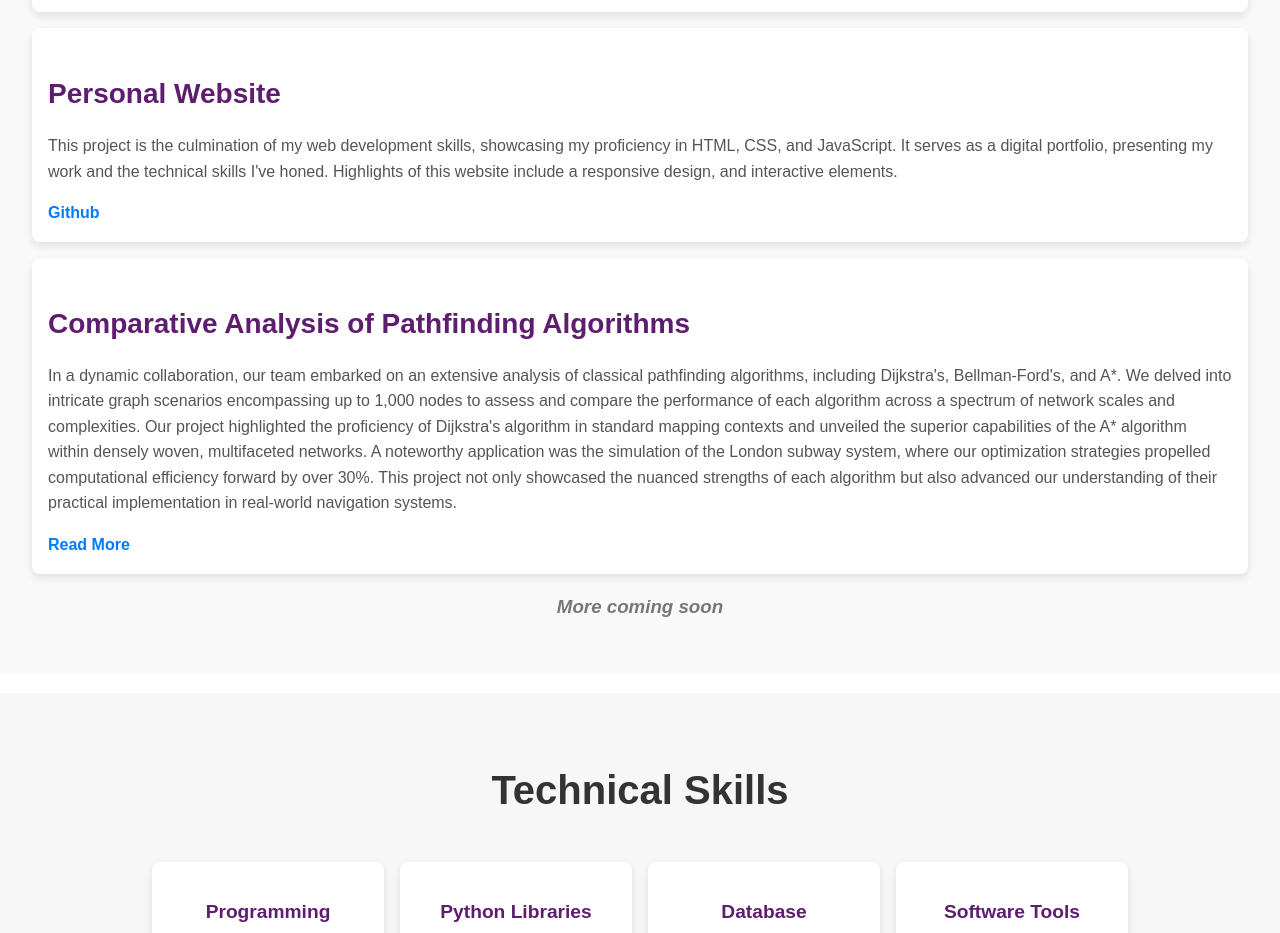
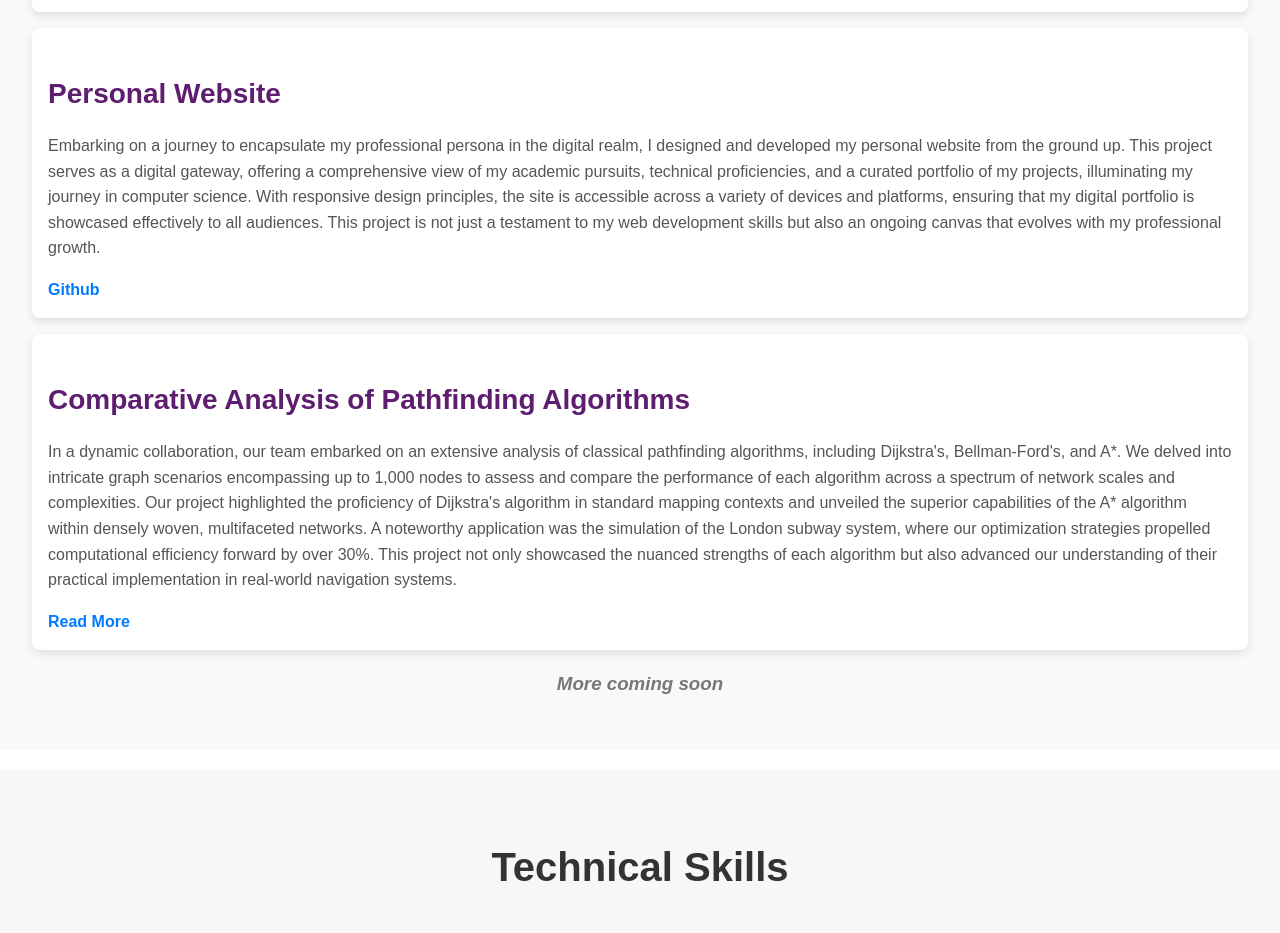
Before and after one commit to Insiyah2110/InsiyahUjjainwala, a plain HTML site: page index.html in a window 1280 px wide. Shown: the part 1820-2753 px from the top of the page. Drawn offline with Linux system fonts and the light colour scheme.

```diff
--- a/index.html
+++ b/index.html
@@ -73,7 +73,7 @@
         </div>
         <div class="project-item">
             <h3 class="project-title">Personal Website</h3>
-            <p class="project-description">This project is the culmination of my web development skills, showcasing my proficiency in HTML, CSS, and JavaScript. It serves as a digital portfolio, presenting my work and the technical skills I've honed. Highlights of this website include a responsive design, and interactive elements.</p>
+            <p class="project-description">Embarking on a journey to encapsulate my professional persona in the digital realm, I designed and developed my personal website from the ground up. This project serves as a digital gateway, offering a comprehensive view of my academic pursuits, technical proficiencies, and a curated portfolio of my projects, illuminating my journey in computer science. With responsive design principles, the site is accessible across a variety of devices and platforms, ensuring that my digital portfolio is showcased effectively to all audiences. This project is not just a testament to my web development skills but also an ongoing canvas that evolves with my professional growth.</p>
             <a href="https://github.com/Insiyah2110/InsiyahUjjainwala" class="github-link">Github</a>
         </div>
         <div class="project-item">
--- a/style.css
+++ b/style.css
@@ -104,10 +104,6 @@
     margin: 0;
     padding: 0;
     line-height: 1.6;
-    /* background-image: url('bg.jpeg');
-    background-size: cover;
-    background-position: center;
-    background-repeat: no-repeat;  */
     background: #fff;
 
 }
```
Also changed, not shown: 1 other file.
